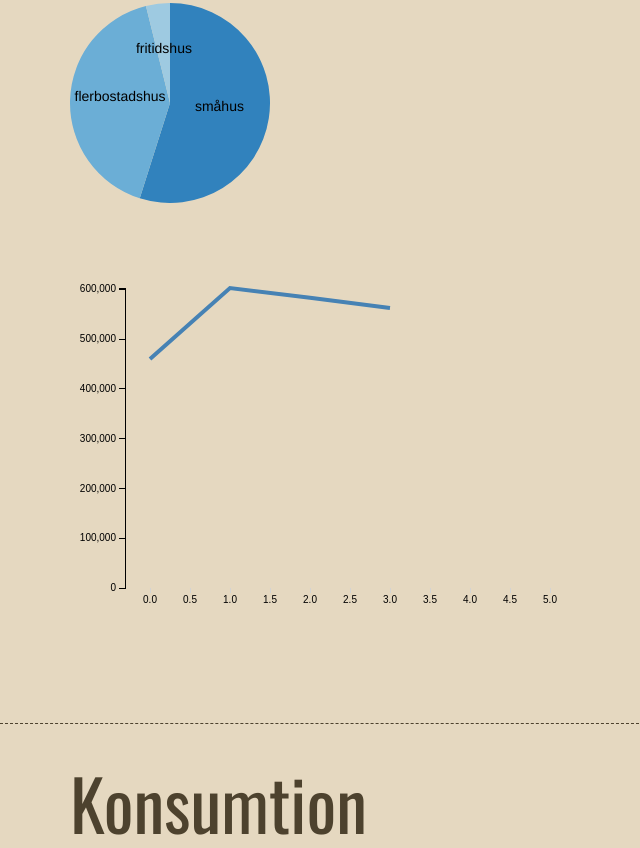
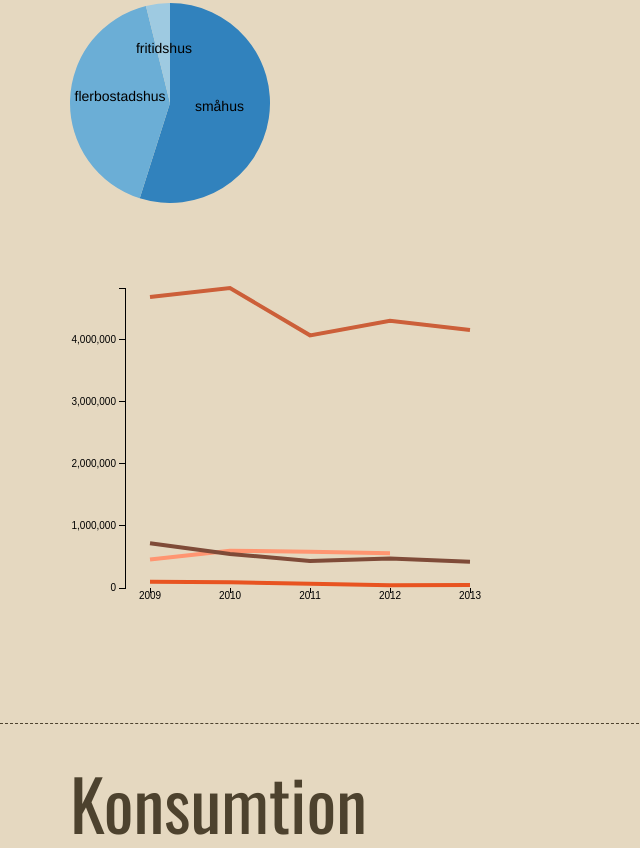
Before and after one commit to jessicaLarsson/hfs-trial, a plain HTML site: page index.html in a window 1280 px wide. Shown: the part 2479-3327 px from the top of the page, without its empty margins (0-640 px from the left). Drawn offline with nearby package versions, Linux system fonts and the light colour scheme.

Commit message:
energy line graph now works, ugly

```diff
--- a/css/main.css
+++ b/css/main.css
@@ -234,3 +234,23 @@ h1.section-heading{
     border-color: #E6FFFB;
     background: #E6FFFB;
 }
+
+#red1{
+    stroke: #E85421;
+    stroke-width: 4;
+}
+
+#red2{
+    stroke: #FF9571;
+    stroke-width: 4;
+}
+
+#red3{
+    stroke: #7F4B38;
+    stroke-width: 4;
+}
+
+#red4{
+    stroke: #CC5F39;
+    stroke-width: 4;
+}
--- a/js/energy.js
+++ b/js/energy.js
@@ -44,10 +44,11 @@ function energy() {
 	var regionName = "Stockholms län";
 	var userCategory = "småhus";
 
+    var line_chart_energy;
+
 	d3.csv("data/energyUsageHouses.csv", function(error, regions) {
 		if (error) throw error;
 		region_data = regions;
-
 
 		regions.forEach(function(d) {
 			if(d.region == regionName) {
@@ -61,7 +62,35 @@ function energy() {
 
 		    }
 	   })
-        console.log(r[1]);
-        multipleLineChart(r[0], r[1]);
+        multipleLineChart(r);
 	});
+
+    this.update = function(c){
+        console.log("HHH"+c);
+        r = [];
+        regionName = c;
+
+        //regionName = "Östergötlands län";
+        userCategory = "småhus";
+
+        d3.csv("data/energyUsageHouses.csv", function(error, regions) {
+        if (error) throw error;
+        region_data = regions;
+
+        regions.forEach(function(d) {
+            if(d.region == regionName) {
+                if(d.förbrukarkategori == userCategory) {
+                    if(userCategory == "småhus" && (d.bränsletyp == "flytande (icke förnybara)"||d.bränsletyp == "fast (förnybara)" ||d.bränsletyp == "fjärrvärme" ||d.bränsletyp == "el")) {
+                        r.push(d);
+                    } else if (userCategory == "flerbostadshus" && (d.bränsletyp =="flytande (icke förnybara)"||d.bränsletyp =="fjärrvärme"|| d.bränsletyp =="el")) {
+                        r.push(d);
+                    }
+                }
+
+            }
+       })
+        console.log(r);
+        multipleLineChart(r);
+    });
+    }
 }
--- a/js/main.js
+++ b/js/main.js
@@ -34,7 +34,8 @@ var select = d3.selectAll("."+div_drop_down)
 	dispatch.on("countychange.menu", function(county) {
 	  select.property("value", county.Län);
 	  transportation.update(county.Län);
+	  energy.update(county.Län);
+	  consumtion.update(county.Län);
 	  water.update(county.Län);
-	  consumtion.update(county.Län);
 	});
 });
--- a/js/multiple-line-chart.js
+++ b/js/multiple-line-chart.js
@@ -1,15 +1,29 @@
-function multipleLineChart(d, d1) {
-	console.log("jfiejhfijefjejfiejfek");
+function multipleLineChart(d) {
+
+	d3.select("#energy_consumtion").selectAll("*").remove();
 
 	var m = [80, 80, 80, 80]; // margins
 	var w = 400 // width
 	var h = 300; // height
 
-	//data = [parseInt(d[2009]), parseInt(d[2010]), parseInt(d[2011]), parseInt(d[2012]), parseInt(d[2013])];
-	data = [parseInt(d1[2009]), parseInt(d1[2010]), parseInt(d1[2011]), parseInt(d1[2012]), parseInt(d1[2013])];
+	var m1 = 0;
 
-	var x = d3.scale.linear().domain([0, data.length]).range([0, w]);
-	var y = d3.scale.linear().domain([0, d3.max(data)]).range([h, 0]);
+	for(var i = 0; i<4; i++){
+		for (var j=2009; j<2014; j++){
+			if(parseInt(d[i][j]) > parseInt(m1)) {
+				m1 = parseInt(d[i][j]);
+			}
+		}
+	}
+
+	data1 = [parseInt(d[0][2009]), parseInt(d[0][2010]), parseInt(d[0][2011]), parseInt(d[0][2012]), parseInt(d[0][2013])];
+	data2 = [parseInt(d[1][2009]), parseInt(d[1][2010]), parseInt(d[1][2011]), parseInt(d[1][2012]), parseInt(d[1][2013])];
+	data3 = [parseInt(d[2][2009]), parseInt(d[2][2010]), parseInt(d[2][2011]), parseInt(d[2][2012]), parseInt(d[2][2013])];
+	data4 = [parseInt(d[3][2009]), parseInt(d[3][2010]), parseInt(d[3][2011]), parseInt(d[3][2012]), parseInt(d[3][2013])];
+
+
+	var x = d3.scale.linear().domain([0, data1.length]).range([0, w]);
+	var y = d3.scale.linear().domain([0, parseInt(m1)]).range([h, 0]);
 
 	var line = d3.svg.line()
 		.x(function(d,i) { return x(i);})
@@ -27,8 +41,8 @@ function multipleLineChart(d, d1) {
 
 		graph.append("svg:g")
 		      .attr("class", "x axis")
-		      .attr("transform", "translate(0," + h + ")")
-		      .call(xAxis);
+		      .attr("id", "label_fix")
+		      .attr("transform", "translate(0," + h + ")");
 
 
 	 	var yAxisLeft = d3.svg.axis().scale(y).ticks(5).orient("left");
@@ -39,17 +53,135 @@ function multipleLineChart(d, d1) {
 		      .call(yAxisLeft);
 
 		graph.append("svg:path")
-			.attr("d", line(data))
-			.attr("class", "line_graph_path");
+			.attr("d", line(data1))
+			.attr("class", "line_graph_path line_1")
+			.attr("id", "red1");
 
-		// graph.append("svg:path")
-		// 	.attr("d", line(data1))
-		// 	.attr("class", "line_graph_path");
+		graph.append("svg:path")
+			.attr("d", line(data2))
+			.attr("class", "line_graph_path line_2")
+			.attr("id", "red2");
 
-	this.update = function(data){
+		graph.append("svg:path")
+			.attr("d", line(data3))
+			.attr("class", "line_graph_path line_3")
+			.attr("id", "red3");
 
-		var x = d3.scale.linear().domain([0, data.length]).range([0, w]);
-		var y = d3.scale.linear().domain([0, d3.max(data)]).range([h, 0]);
+		graph.append("svg:path")
+			.attr("d", line(data4))
+			.attr("class", "line_graph_path line_4")
+			.attr("id", "red4");
+
+
+
+      var label1 = d3.select("#label_fix")
+					.append("g")
+					.attr("class", "tick")
+					.attr("transform", "translate(0, 0)");
+
+				label1.append("text")
+					.attr("dy", ".71em")
+					.attr("y", 4)
+					.attr("x", 0)
+					.attr("style", "text-anchor: middle;")
+					.text(2009);
+
+				label1.append("line")
+					.attr("y2", 5)
+					.attr("x2", 0)
+					.attr("style", "stroke:rgb(0,0,0);")
+
+		var label2 = d3.select("#label_fix")
+					.append("g")
+					.attr("class", "tick")
+					.attr("transform", "translate(80, 0)");
+
+				label2.append("text")
+					.attr("dy", ".71em")
+					.attr("y", 4)
+					.attr("x", 0)
+					.attr("style", "text-anchor: middle;")
+					.text(2010);
+
+				label2.append("line")
+					.attr("y2", 5)
+					.attr("x2", 0)
+					.attr("style", "stroke:rgb(0,0,0);")
+
+		var label3 = d3.select("#label_fix")
+					.append("g")
+					.attr("class", "tick")
+					.attr("transform", "translate(160, 0)");
+
+				label3.append("text")
+					.attr("dy", ".71em")
+					.attr("y", 4)
+					.attr("x", 0)
+					.attr("style", "text-anchor: middle;")
+					.text(2011);
+
+				label3.append("line")
+					.attr("y2", 5)
+					.attr("x2", 0)
+					.attr("style", "stroke:rgb(0,0,0);")
+
+		var label4 = d3.select("#label_fix")
+					.append("g")
+					.attr("class", "tick")
+					.attr("transform", "translate(240, 0)");
+
+				label4.append("text")
+					.attr("dy", ".71em")
+					.attr("y", 4)
+					.attr("x", 0)
+					.attr("style", "text-anchor: middle;")
+					.text(2012);
+
+				label4.append("line")
+					.attr("y2", 5)
+					.attr("x2", 0)
+					.attr("style", "stroke:rgb(0,0,0);")
+
+		var label5 = d3.select("#label_fix")
+					.append("g")
+					.attr("class", "tick")
+					.attr("transform", "translate(320, 0)");
+
+				label5.append("text")
+					.attr("dy", ".71em")
+					.attr("y", 4)
+					.attr("x", 0)
+					.attr("style", "text-anchor: middle;")
+					.text(2013);
+
+				label5.append("line")
+					.attr("y2", 5)
+					.attr("x2", 0)
+					.attr("style", "stroke:rgb(0,0,0);")
+
+
+
+	this.update = function(d){
+
+		for(var i = 0; i<4; i++){
+			for (var j=2009; j<2014; j++){
+				if(parseInt(d[i][j]) > parseInt(m1)) {
+					m1 = parseInt(d[i][j]);
+				}
+			}
+		}
+
+		data1 = [parseInt(d[0][2009]), parseInt(d[0][2010]), parseInt(d[0][2011]), parseInt(d[0][2012]), parseInt(d[0][2013])];
+		data2 = [parseInt(d[1][2009]), parseInt(d[1][2010]), parseInt(d[1][2011]), parseInt(d[1][2012]), parseInt(d[1][2013])];
+		data3 = [parseInt(d[2][2009]), parseInt(d[2][2010]), parseInt(d[2][2011]), parseInt(d[2][2012]), parseInt(d[2][2013])];
+		data4 = [parseInt(d[3][2009]), parseInt(d[3][2010]), parseInt(d[3][2011]), parseInt(d[3][2012]), parseInt(d[3][2013])];
+
+
+
+		var x = d3.scale.linear().domain([0, data1.length]).range([0, w]);
+		var y = d3.scale.linear().domain([0, parseInt(m1)]).range([h, 0]);
+
+		var xAxis = d3.svg.axis().scale(x).tickSize(5).tickSubdivide(true);
 
 	    // Select the section we want to apply our changes to
 	    var svg = d3.select("#water_trend").transition();
@@ -57,7 +189,7 @@ function multipleLineChart(d, d1) {
     	// Make the changes
         svg.select(".line_graph_path")   // change the line
             .duration(750)
-            .attr("d", line(data));
+            .attr("d", line(data1));
         svg.select(".x axis") // change the x axis
             .duration(750)
             .call(xAxis);
@@ -65,7 +197,6 @@ function multipleLineChart(d, d1) {
             .duration(750)
             .call(yAxisLeft);
 
-
 	}
 
 }
--- a/js/waterTrendLineChart.js
+++ b/js/waterTrendLineChart.js
@@ -103,23 +103,4 @@ function waterTrendLineChart(data) {
 					.attr("x2", 0)
 					.attr("style", "stroke:rgb(0,0,0);")
 
-	this.update = function(data){
-
-	    // Select the section we want to apply our changes to
-	    var svg = d3.select("#water_trend").transition();
-
-    	// Make the changes
-        svg.select(".line_graph_path")   // change the line
-            .duration(750)
-            .attr("d", line(data));
-        svg.select(".x axis") // change the x axis
-            .duration(750)
-            .call(xAxis);
-        svg.select(".y axis") // change the y axis
-            .duration(750)
-            .call(yAxisLeft);
-
-
-	}
-
 }
```
